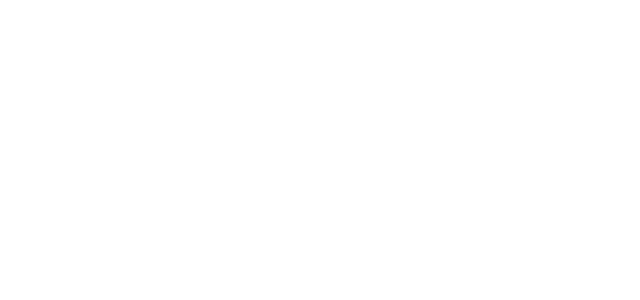
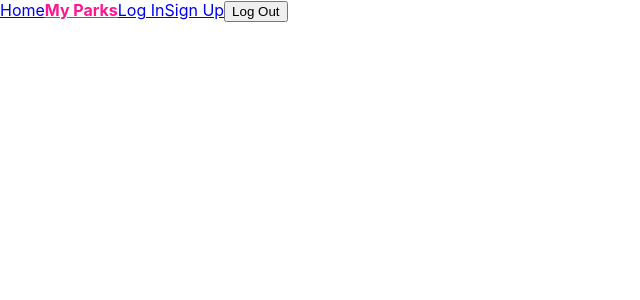
Before and after one commit to yosefkirkcohen/mood-park-fe, a React (Create React App) app: page /favorites in a window 1280 px wide. Shown: the top 300 px of the page, without its empty margins (0-640 px from the left). Built offline with nearby package versions, Linux system fonts and the light colour scheme.

Commit message:
added Navigation component with NavLinks. Added Routes on App.js with imports. Added style to App.css page for active just to make sure NavLinks work

```diff
--- a/src/App.css
+++ b/src/App.css
@@ -36,3 +36,8 @@
     transform: rotate(360deg);
   }
 }
+
+.active {
+font-weight: bold;
+color: deeppink;
+}
--- a/src/App.js
+++ b/src/App.js
@@ -5,15 +5,19 @@
     Switch,
 } from 'react-router-dom';
 import HomePage from './HomePage.js';
+import './App.css'
+import Navigation from './Navigation.js';
+import Favorites from './Favorites.js';
+// import LogIn from './LogIn.js';
+// import SignUp from './SignUp.js';
 
-
-import './App.css'
 
 export default class App extends Component {
     render() {
         return (
             <div>
                 <Router>
+                    <Navigation />
                     <Switch>
                         <Route
                             path="/"
@@ -21,15 +25,20 @@
                             render={(routerProps) => <HomePage {...routerProps} />}
                         />
                         {/* <Route
-                            path="/quote"
+                            path="/login"
                             exact
-                            render={(routerProps) => <DetailPage {...routerProps} />}
+                            render={(routerProps) => <LogIn {...routerProps} />}
                         />
                         <Route
-                          path="/users/:myId"
-                          exact
-                          render={(routerProps) => <DetailPage {...routerProps} />}
+                            path="/sign-up"
+                            exact
+                            render={(routerProps) => <SignUp {...routerProps} />}
                         /> */}
+                        <Route
+                            path="/favorites"
+                            exact
+                            render={(routerProps) => <Favorites {...routerProps} />}
+                        />
                     </Switch>
                 </Router>
             </div>
--- /dev/null
+++ b/src/Favorites.js
@@ -0,0 +1,11 @@
+import React, { Component } from 'react'
+
+export default class Favorites extends Component {
+    render() {
+        return (
+            <div>
+
+            </div>
+        )
+    }
+}
--- a/src/HomePage.js
+++ b/src/HomePage.js
@@ -1,8 +1,8 @@
 import React, { Component } from 'react'
 import request from 'superagent'
 
- //const URL = 'https://mood-park-be.herokuapp.com'
-const URL = 'http://localhost:7890'
+const URL = 'https://mood-park-be.herokuapp.com'
+// const URL = 'http://localhost:7890'
 
 export default class HomePage extends Component {
 
@@ -17,7 +17,7 @@
     render() {
         return (
             <div>
-                {this.state.parks.map(park => <div>{park.fullName} <img src = {park.images[0].url} alt = {park.fullName} />  </div>)}
+                {this.state.parks.map(park => <div key={park.id}>{park.fullName} <img src = {park.images[0].url} alt = {park.fullName} />  </div>)}
             </div>
         )
     }
--- /dev/null
+++ b/src/Navigation.js
@@ -0,0 +1,16 @@
+import React, { Component } from 'react'
+import { NavLink } from 'react-router-dom'
+
+export default class Navigation extends Component {
+    render() {
+        return (
+            <div>
+                <NavLink exact activeClassName="active" to="/">Home</NavLink>
+                <NavLink exact activeClassName="active" to="/favorites">My Parks</NavLink>
+                <NavLink exact activeClassName="active" to="/login">Log In</NavLink>
+                <NavLink exact activeClassName="active" to="/sign-up">Sign Up</NavLink>
+                <button onClick={this.props.logout}>Log Out</button>
+            </div>
+        )
+    }
+}
```
